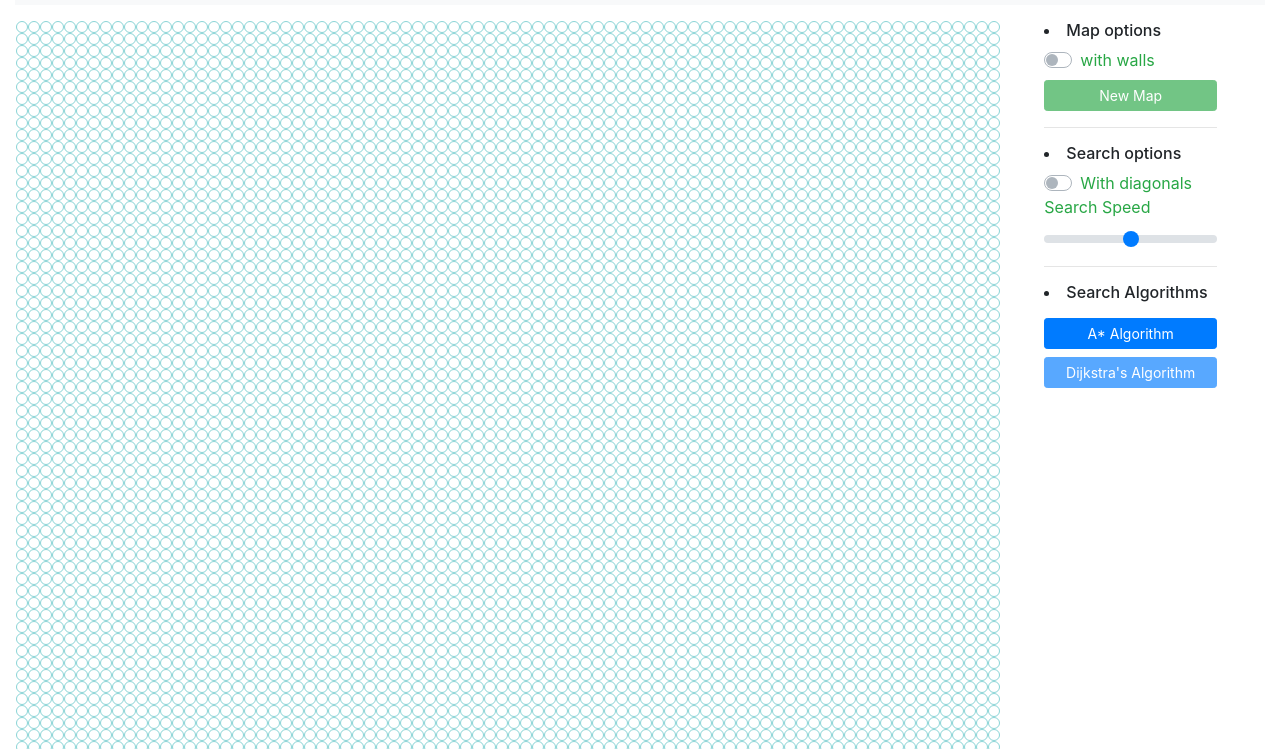
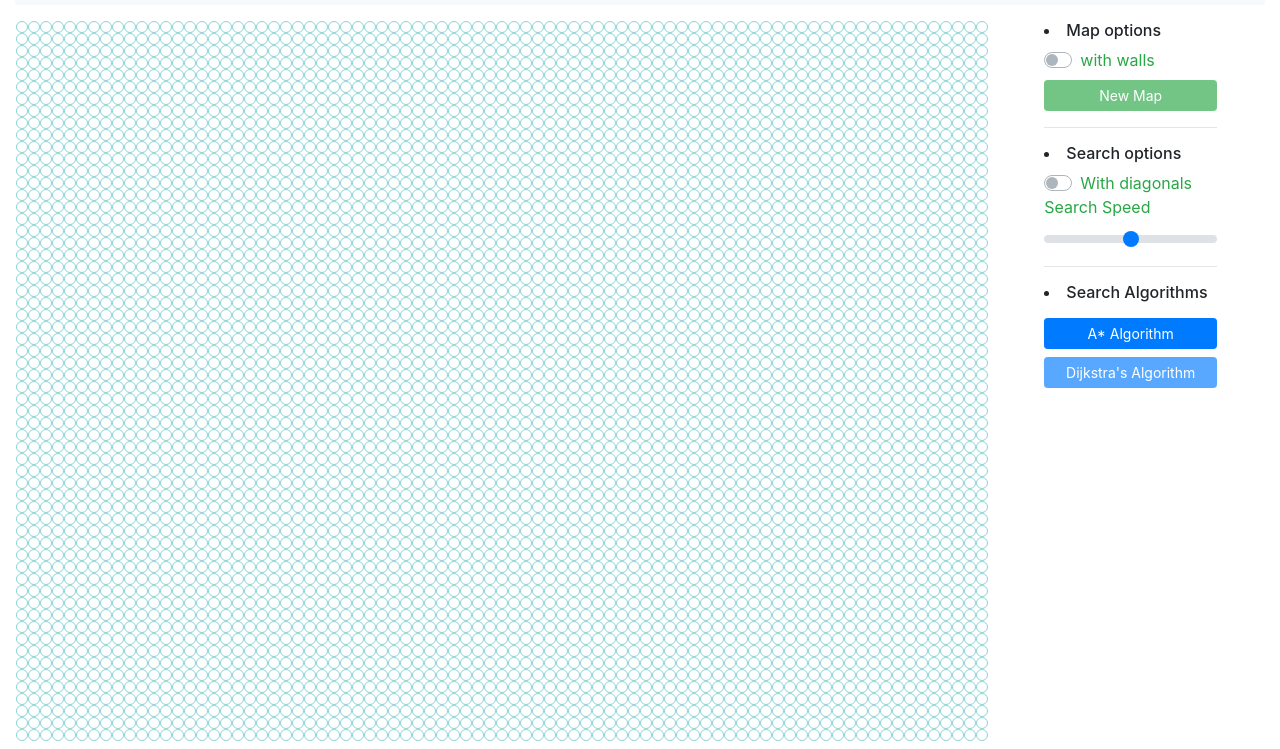
Before and after one commit to benharrimohamed/PathFinderJs, a website: page dist/index.html in a window 1280 px wide. Shown: the part 51-800 px from the top of the page. Drawn offline with nearby package versions, Linux system fonts and the light colour scheme.

Commit message:
dynamic map

```diff
--- a/dist/index.html
+++ b/dist/index.html
@@ -67,7 +67,7 @@
             </div>
           </section>
           <hr />
-          <section>
+          <section class="mb-5">
             <h6 class="mb-3">
               <li>Search Algorithms</li>
              </h6>
--- a/dist/js/main.js
+++ b/dist/js/main.js
@@ -1,5 +1,10 @@
-const cols = 82;
-const rows = 80;
+var screenHeight = $(window).height();
+var screenWidth = $(window).width();
+var mapCols = ((76* screenWidth) / 100) / 12;
+var mapRows = ((90* screenHeight) / 100) / 12;
+
+const cols = Math.floor(mapCols);
+const rows = Math.floor(mapRows);
 var map = new Array(cols);
 var openSet = [];
 var closeSet = [];
```
